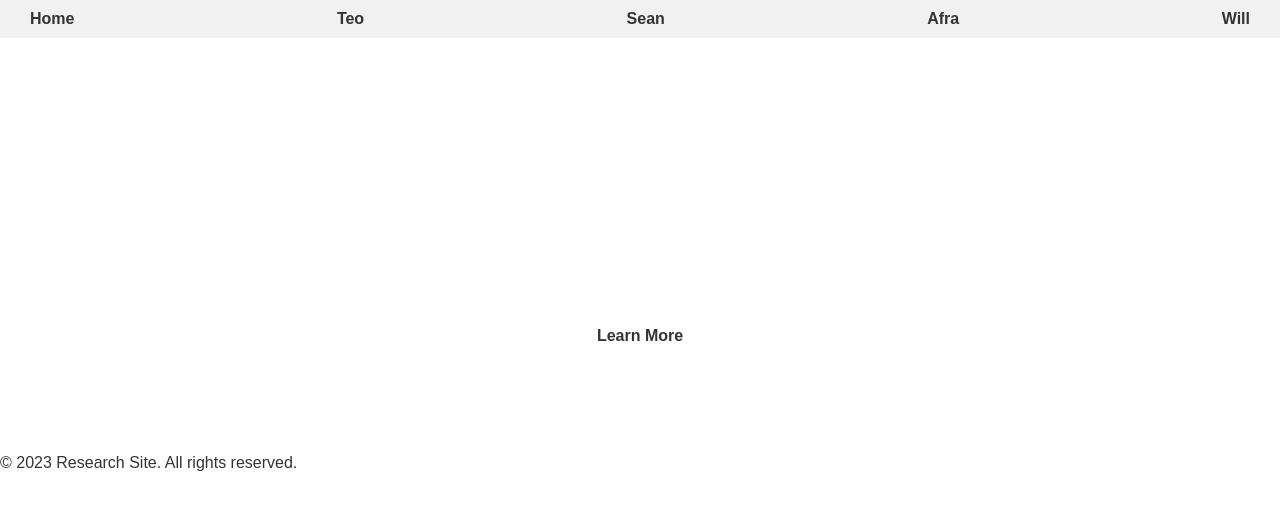
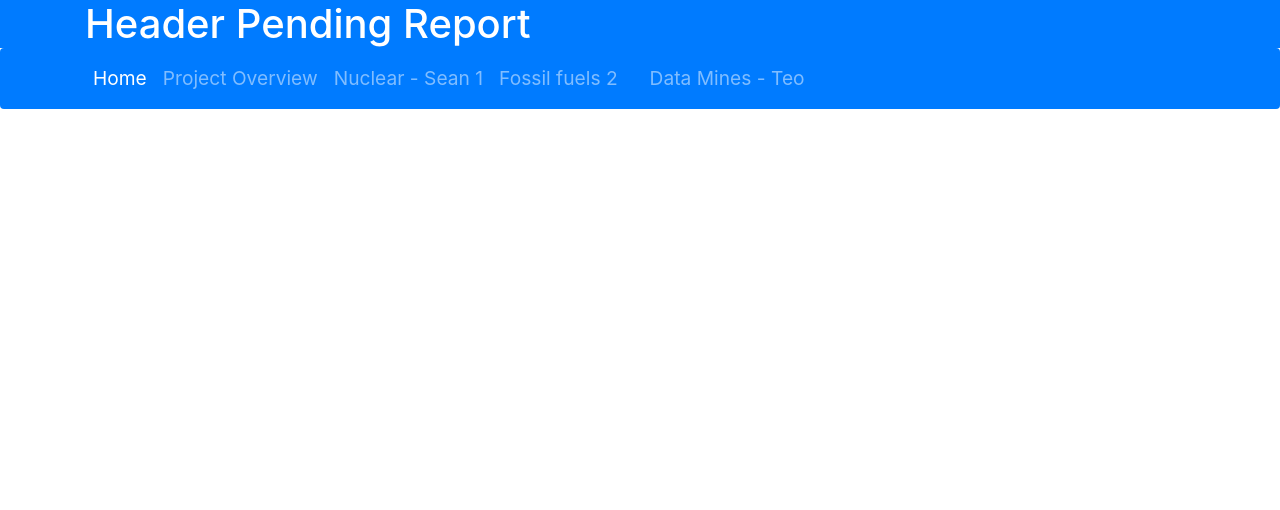
Before and after one commit to TeodorAnderson/SwatProject, a plain HTML site: page site/index.html in a window 1280 px wide. Drawn offline with nearby package versions, Linux system fonts and the light colour scheme.

Commit message:
site commit

```diff
--- a/site/index.html
+++ b/site/index.html
@@ -1,33 +1,77 @@
 <!DOCTYPE html>
-<html lang="en">
+<html>
 <head>
-  <meta charset="UTF-8">
-  <title>Research Site</title>
-  <link rel="stylesheet" href="styles.css">
+	<title>My GitHub README</title>
+	<meta charset="utf-8">
+	<meta name="viewport" content="width=device-width, initial-scale=1">
+	<script src="https://cdn.jsdelivr.net/npm/markdown-it@10.0.0/dist/markdown-it.min.js"></script>
+	<meta http-equiv="Content-Security-Policy" content="img-src 'self' https://*.githubusercontent.com">
+
+	<link rel="stylesheet" href="https://maxcdn.bootstrapcdn.com/bootstrap/4.5.2/css/bootstrap.min.css">
+	<link rel="stylesheet" href="styles.css">
+	<header class="bg-primary text-white">
+		<div class="container">
+			<h1 class="mb-0">Header Pending Report</h1>
+		</div>
+	</header>
+
+	<nav class="navbar navbar-expand-lg navbar-dark bg-primary rounded">
+        <div class="container w-100">
+            <button class="navbar-toggler" type="button" data-toggle="collapse" data-target="#navbarNav" aria-controls="navbarNav" aria-expanded="false" aria-label="Toggle navigation">
+                <span class="navbar-toggler-icon"></span>
+            </button>
+            <div class="collapse navbar-collapse" id="navbarNav">
+                <ul class="navbar-nav">
+                    <li class="nav-item active">
+                        <a class="nav-link" href="index.html">Home</a>
+                    </li>
+                    <li class="nav-item">
+                        <a class="nav-link" href="project-overview.html">Project Overview</a>
+                    </li>
+                    <li class="nav-item">
+                        <a class="nav-link" href="nuclear.html">Nuclear - Sean 1</a>
+                    </li>
+                    <li class="nav-item">
+                        <a class="nav-link" href="fossilfuel.html">Fossil fuels 2</a>
+                    </li>
+                    <li class="nav-item">
+                        <a class="nav-link" href="global.html"></a>
+                    </li>
+                    <li class="nav-item">
+                        <a class="nav-link" href="etl.html">Data Mines - Teo</a>
+                    </li>
+                </ul>
+            </div>
+        </div>
+    </nav>
 </head>
 <body>
-  <header>
-    <nav>
-      <ul>
-        <li><a href="#">Home</a></li>
-        <li><a href="#">Teo</a></li>
-        <li><a href="#">Sean</a></li>
-        <li><a href="#">Afra</a></li>
-        <li><a href="#">Will</a></li>
-      </ul>
-    </nav>
-  </header>
 
-  <main>
-    <section class="hero">
-      <h1>Welcome to our Research Site</h1>
-      <p>Here you will find the latest research on a variety of topics from our team of experts.</p>
-      <a href="#" class="button">Learn More</a>
-    </section>
-  </main>
 
-  <footer>
-    <p>&copy; 2023 Research Site. All rights reserved.</p>
-  </footer>
+	<main>
+		<div class="container">
+			<div class="row">
+				<div class="col-md-12">
+					<div id="markdown-content"></div>
+				</div>
+			</div>
+		</div>
+	</main>
+
+	<!-- jQuery library -->
+	<script src="https://ajax.googleapis.com/ajax/libs/jquery/3.5.1/jquery.min.js"></script>
+
+	<!-- Popper JS -->
+	<script src="https://cdnjs.cloudflare.com/ajax/libs/popper.js/1.16.0/umd/popper.min.js"></script>
+
+	<!-- Latest compiled JavaScript -->
+	<script src="https://maxcdn.bootstrapcdn.com/bootstrap/4.5.2/js/bootstrap.min.js"></script>
+
+	<script src="script.js"></script>
+
+	<script>
+		window.addEventListener('DOMContentLoaded', loadMarkdown);
+	</script>
+
 </body>
 </html>
--- a/site/styles.css
+++ b/site/styles.css
@@ -1,79 +1,63 @@
-/* Global styles */
-body {
-    margin: 0;
-    padding: 0;
-    font-family: Arial, sans-serif;
-    font-size: 16px;
-    color: #333;
+/* Update navbar styles */
+.navbar.bg-primary {
+  background-color: #0077c0;
+  border-radius: 10px;
+  padding: 0.5rem 1rem;
 }
 
-  a {
-    color: #333;
+.navbar .navbar-brand {
+  font-size: 24px;
+  color: white;
 }
 
-  ul {
-    list-style: none;
-    margin: 0;
-    padding: 0;
+.navbar .navbar-nav {
+  display: flex;
+  justify-content: space-evenly;
 }
 
-  /* Navigation styles */
-  header {
-    background-color: #f1f1f1;
-    padding: 10px 20px;
+.navbar .nav-link {
+  font-size: 1.2rem;
+  color: white;
+  padding: 0.5rem 1rem;
+  transition: background-color 0.2s ease-in-out;
 }
 
-  nav ul {
-    display: flex;
-    justify-content: space-between;
+.navbar .nav-link:hover, .navbar .nav-link:focus {
+  background-color: #0062a2;
+  color: white;
 }
 
-  nav ul li {
-    margin: 0 10px;
+.dropdown-menu {
+  background-color: #0077c0;
 }
 
-  nav ul li a {
-    text-decoration: none;
-    font-weight: bold;
+.dropdown-item {
+  color: white;
+  transition: background-color 0.2s ease-in-out;
 }
 
-  /* Home page styles */
-  .hero {
-    background-image: url('hero-image.jpg');
-    background-size: cover;
-    background-position: center;
-    height: 400px;
-    display: flex;
-    flex-direction: column;
-    justify-content: center;
-    align-items: center;
-    text-align: center;
+.dropdown-item:hover, .dropdown-item:focus {
+  background-color: #0062a2;
+  color: white;
 }
 
-  .hero h1 {
-    color: #fff;
-    font-size: 48px;
-    margin-bottom: 20px;
+.dropdown-item.active, .dropdown-item:active {
+  background-color: #0077c0;
 }
 
-  .hero p {
-    color: #fff;
-    font-size: 24px;
-    margin-bottom: 30px;
+/* Update chart styles */
+.chart {
+  width: 80%;
+  margin: 0 auto;
+  padding: 20px;
+  border: 1px solid #ccc;
+  background-color: white;
+  text-align: center;
+  border-radius: 10px;
+  box-shadow: 0px 0px 10px #ccc;
 }
-
-  .button {
-    display: inline-block;
-    background-color: #fff;
-    color: #333;
-    padding: 10px 20px;
-    border-radius: 30px;
-    text-decoration: none;
-    font-weight: bold;
-    transition: all 0.3s ease;
+.navbar {
+  background-color: white;
+  border-radius: 10px;
+  padding: 0.5rem 1rem;
 }
-
-  .button:hover {
-    background-color: #333;
-    color: #fff;
-  }
```
Lines whose indentation alone changed are shown as unchanged.
